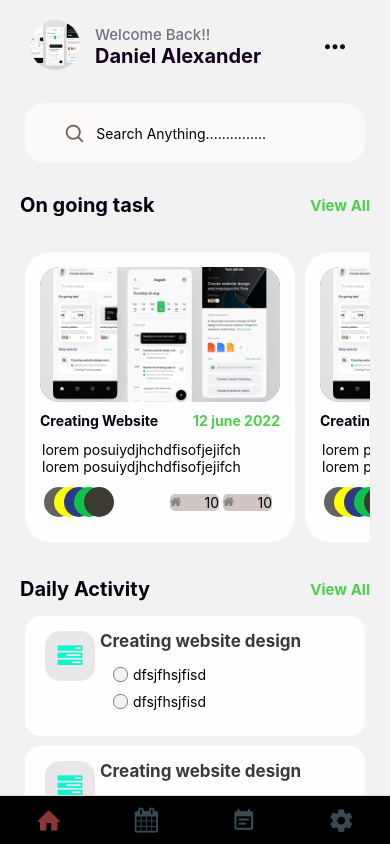
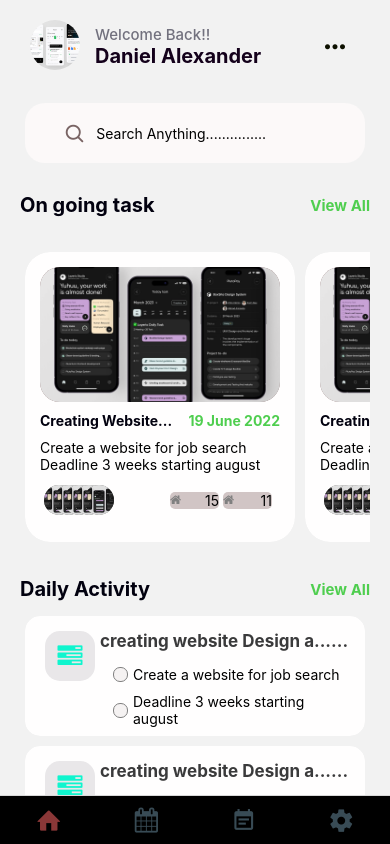
Before and after one commit to tolu2507/task_management, a React Native app: screen /Tabs in a window 390 px wide. Built offline with nearby package versions, Linux system fonts and the light colour scheme.

Commit message:
fixed the context and the card component

```diff
--- a/src/components/CardComponent.tsx
+++ b/src/components/CardComponent.tsx
@@ -4,64 +4,49 @@ import React from 'react';
 import {View, Text, Pressable, Image, StyleSheet} from 'react-native';
 import {DescriptionComponent} from './Description';
 import {FontAwesomeIcon} from '../utils/Icon';
+import {DATAITEMS} from '../data/data';
 
-export function CardComponent({item}: any) {
+export function CardComponent({item}: {item: DATAITEMS}) {
   console.log(item);
+
+  const {image, Title, attachments, date, people, todo, files} = item;
+
   return (
     <View style={styles.contain}>
       <Pressable style={({pressed}) => pressed && styles.pressed}>
         <View style={styles.card}>
           <View style={styles.imageContainer}>
-            <Image
-              source={require('../../assets/pic.png')}
-              style={styles.image}
-            />
+            <Image source={image} style={styles.image} />
           </View>
           <View>
             <DescriptionComponent
-              text={'Creating Website'}
-              smalltext={'12 june 2022'}
+              text={Title.length > 15 ? Title.slice(0, 16) + '...' : Title}
+              smalltext={date}
               style={styles.fontSize}
             />
             <View style={styles.textView}>
-              <Text>lorem posuiydjhchdfisofjejifch</Text>
-              <Text>lorem posuiydjhchdfisofjejifch</Text>
+              {Array.isArray(todo) && todo.map(text => <Text>{text}</Text>)}
             </View>
           </View>
           <View style={styles.textViews}>
             {/* right */}
             <View style={styles.smallView}>
               {/* group people */}
-              <View
-                style={[
-                  styles.abs,
-                  {marginLeft: 0, backgroundColor: '#636360'},
-                ]}
-              />
-              <View
-                style={[
-                  styles.abs,
-                  {marginLeft: 10, backgroundColor: 'yellow'},
-                ]}
-              />
-              <View
-                style={[
-                  styles.abs,
-                  {marginLeft: 20, backgroundColor: '#2b3988'},
-                ]}
-              />
-              <View
-                style={[
-                  styles.abs,
-                  {marginLeft: 30, backgroundColor: '#0ec24a'},
-                ]}
-              />
-              <View
-                style={[
-                  styles.abs,
-                  {marginLeft: 40, backgroundColor: '#3b3b34'},
-                ]}
-              />
+              {people.map(peopleItem => (
+                <View
+                  style={[
+                    styles.abs,
+                    {
+                      marginLeft:
+                        peopleItem.margin === 0
+                          ? 0
+                          : peopleItem.margin && peopleItem.margin * 10,
+                      backgroundColor: '#636360',
+                    },
+                  ]}>
+                  <Image source={peopleItem.image} style={styles.image} />
+                </View>
+              ))}
             </View>
 
             {/* left */}
@@ -71,11 +56,11 @@ export function CardComponent({item}: any) {
                 <View style={[styles.row, {backgroundColor: 'transparent'}]}>
                   <View style={styles.row}>
                     <FontAwesomeIcon size={12} color={'grey'} name={'home'} />
-                    <Text>10</Text>
+                    <Text>{attachments.length}</Text>
                   </View>
                   <View style={styles.row}>
                     <FontAwesomeIcon size={12} color={'grey'} name={'home'} />
-                    <Text>10</Text>
+                    <Text>{files.length}</Text>
                   </View>
                 </View>
               </View>
@@ -114,6 +99,7 @@ const styles = StyleSheet.create({
   },
   fontSize: {
     fontSize: 14,
+    textTransform: 'capitalize',
   },
   contain: {
     margin: 5,
@@ -126,7 +112,7 @@ const styles = StyleSheet.create({
     backgroundColor: '#f3f0f0',
   },
   textView: {
-    padding: 2,
+    padding: 0,
     textAlign: 'flex-start',
   },
   textViews: {
--- a/src/components/CardListComponent.tsx
+++ b/src/components/CardListComponent.tsx
@@ -5,6 +5,7 @@ import {FontAwesomeIcon} from '../utils/Icon';
 
 export function CardListComponent({item}: any) {
   console.log(item);
+  const {Title, todo} = item;
   return (
     <View style={styles.contain}>
       <Pressable style={({pressed}) => pressed && styles.pressed}>
@@ -15,18 +16,16 @@ export function CardListComponent({item}: any) {
             </View>
           </View>
           <View style={styles.boxContainer}>
-            <Text style={styles.text}>Creating website design</Text>
+            <Text style={styles.text}>
+              {Title.length > 30 ? Title.slice(0, 25) + '......' : Title}
+            </Text>
             <View style={styles.todo}>
-              <View style={styles.textView}>
-                <View style={styles.smallCircle} />
-                <Text>dfsjfhsjfisd</Text>
-              </View>
-              <View style={styles.textView}>
-                <Pressable>
+              {todo.map((items: string) => (
+                <View style={styles.textView}>
                   <View style={styles.smallCircle} />
-                </Pressable>
-                <Text>dfsjfhsjfisd</Text>
-              </View>
+                  <Text>{items}</Text>
+                </View>
+              ))}
             </View>
           </View>
         </View>
--- a/src/data/data.tsx
+++ b/src/data/data.tsx
@@ -11,30 +11,42 @@ import {
   MaterialIcon,
 } from '../utils/Icon';
 
-export interface DATAITEMS{
+interface People {
+  image: any;
+  margin?: number;
+  name: string;
+}
+export interface DATAITEMS {
   id: string;
   image: any;
   Title: string;
   description: string;
   date: string;
   todo: string[];
-    people: string[];
+  people: People[];
   files: string[];
   attachments: string[];
 }
 
-export const dataItems :DATAITEMS[] = [
+export const dataItems: DATAITEMS[] = [
   {
     id: '1',
     image: require('../../assets/pic4.png'),
     Title: 'creating website Design and Development',
-    description:'this is the description section it can be as long as i please.',
+    description:
+      'this is the description section it can be as long as i please.',
     date: '19 june 2022',
     todo: [
       'Create a website for job search',
       'Deadline 3 weeks starting august',
     ],
-    people: ['y', 'y', 'y', 'y', 'y', 'y', 'y', 'y'],
+    people: [
+      {image: require('../../assets/pic4.png'), margin: 0, name: ''},
+      {image: require('../../assets/pic4.png'), margin: 1, name: ''},
+      {image: require('../../assets/pic4.png'), margin: 2, name: ''},
+      {image: require('../../assets/pic4.png'), margin: 3, name: ''},
+      {image: require('../../assets/pic4.png'), margin: 4, name: ''},
+    ],
     files: ['y', 'y', 'y', 'y', 'y', 'y', 'y', 'y', 'y', 'y', 'y'],
     attachments: [
       'y',
@@ -58,13 +70,20 @@ export const dataItems :DATAITEMS[] = [
     id: '2',
     image: require('../../assets/pic4.png'),
     Title: 'creating website Design and Development',
-    description:'this is the description section it can be as long as i please.',
+    description:
+      'this is the description section it can be as long as i please.',
     date: '19 june 2022',
     todo: [
       'Create a website for job search',
       'Deadline 3 weeks starting august',
     ],
-    people: ['y', 'y', 'y', 'y', 'y', 'y', 'y', 'y'],
+    people: [
+      {image: require('../../assets/pic4.png'), margin: 0, name: ''},
+      {image: require('../../assets/pic4.png'), margin: 1, name: ''},
+      {image: require('../../assets/pic4.png'), margin: 2, name: ''},
+      {image: require('../../assets/pic4.png'), margin: 3, name: ''},
+      {image: require('../../assets/pic4.png'), margin: 4, name: ''},
+    ],
     files: ['y', 'y', 'y', 'y', 'y', 'y', 'y', 'y', 'y', 'y', 'y'],
     attachments: [
       'y',
@@ -88,13 +107,20 @@ export const dataItems :DATAITEMS[] = [
     id: '3',
     image: require('../../assets/pic4.png'),
     Title: 'creating website Design and Development',
-    description:'this is the description section it can be as long as i please.',
+    description:
+      'this is the description section it can be as long as i please.',
     date: '19 june 2022',
     todo: [
       'Create a website for job search',
       'Deadline 3 weeks starting august',
     ],
-    people: ['y', 'y', 'y', 'y', 'y', 'y', 'y', 'y'],
+    people: [
+      {image: require('../../assets/pic4.png'), margin: 0, name: ''},
+      {image: require('../../assets/pic4.png'), margin: 1, name: ''},
+      {image: require('../../assets/pic4.png'), margin: 2, name: ''},
+      {image: require('../../assets/pic4.png'), margin: 3, name: ''},
+      {image: require('../../assets/pic4.png'), margin: 4, name: ''},
+    ],
     files: ['y', 'y', 'y', 'y', 'y', 'y', 'y', 'y', 'y', 'y', 'y'],
     attachments: [
       'y',
@@ -153,4 +179,8 @@ const TabsArray = [
   },
 ];
 
+export const Person: People = {
+  image: 'https://unsplash.com/photos/3JmfENcL24M',
+  name: 'Bamisile Tolulope',
+};
 export default TabsArray;
--- a/src/navigators/TabNavigator.tsx
+++ b/src/navigators/TabNavigator.tsx
@@ -20,8 +20,9 @@ function TabScreen() {
           padding: 20,
         },
       }}>
-      {TabsArray.map(({name, component, icon}) => (
+      {TabsArray.map(({name, component, icon,id}) => (
         <Tab.Screen
+          key={id}
           name={name}
           component={component}
           options={{
--- a/src/screens/HomeScreen.tsx
+++ b/src/screens/HomeScreen.tsx
@@ -1,12 +1,13 @@
 /* eslint-disable prettier/prettier */
-import React, { useContext } from 'react';
+import React, {useContext} from 'react';
 import {View, ScrollView, StyleSheet} from 'react-native';
 import {HeaderComponent} from '../components/Header.component';
 import {SearchComponent} from '../components/Search';
 import {DescriptionComponent} from '../components/Description';
 import {CardComponent} from '../components/CardComponent';
-import { CardListComponent } from '../components/CardListComponent';
-import { ManagementContext } from '../store/context';
+import {CardListComponent} from '../components/CardListComponent';
+import {ManagementContext} from '../store/context';
+import {DATAITEMS} from '../data/data';
 
 const HomeScreen = () => {
   const Todoctx = useContext(ManagementContext);
@@ -15,7 +16,6 @@ const HomeScreen = () => {
     <View style={styles.contain}>
       {/* top section with image and icon */}
       <HeaderComponent />
-
       {/* search view */}
       <View style={styles.search}>
         <SearchComponent />
@@ -29,8 +29,8 @@ const HomeScreen = () => {
           <View style={styles.card}>
             {/* card view */}
             <ScrollView horizontal={true}>
-              {Todoctx.data.map(item => (
-                <CardComponent key={item} />
+              {Todoctx.data.map((item: DATAITEMS) => (
+                <CardComponent item={item} key={item.id} />
               ))}
             </ScrollView>
           </View>
@@ -45,8 +45,8 @@ const HomeScreen = () => {
           {/* card horizontal view */}
           <View>
             {/* card view */}
-            {Todoctx.data.map(item => (
-              <CardListComponent key={item} />
+            {Todoctx.data.map((item: DATAITEMS) => (
+              <CardListComponent item={item} key={item.id} />
             ))}
           </View>
         </View>
--- a/src/store/context.js
+++ b/src/store/context.js
@@ -1,9 +1,10 @@
 /* eslint-disable prettier/prettier */
-import React, { createContext, useState } from 'react';
-import { dataItems} from '../data/data';
+import React, {createContext, useState} from 'react';
+import {dataItems, Person} from '../data/data';
 
 export const ManagementContext = createContext({
   data: [],
+  person: {},
   add: data => {},
   remove: id => {},
 });
@@ -21,6 +22,7 @@ export function TaskContextProvider({children}) {
 
   const values = {
     data: manageTasks,
+    person: Person,
     add: addToTask,
     remove: removeFromTask,
   };
```
Lines whose indentation alone changed are shown as unchanged.
